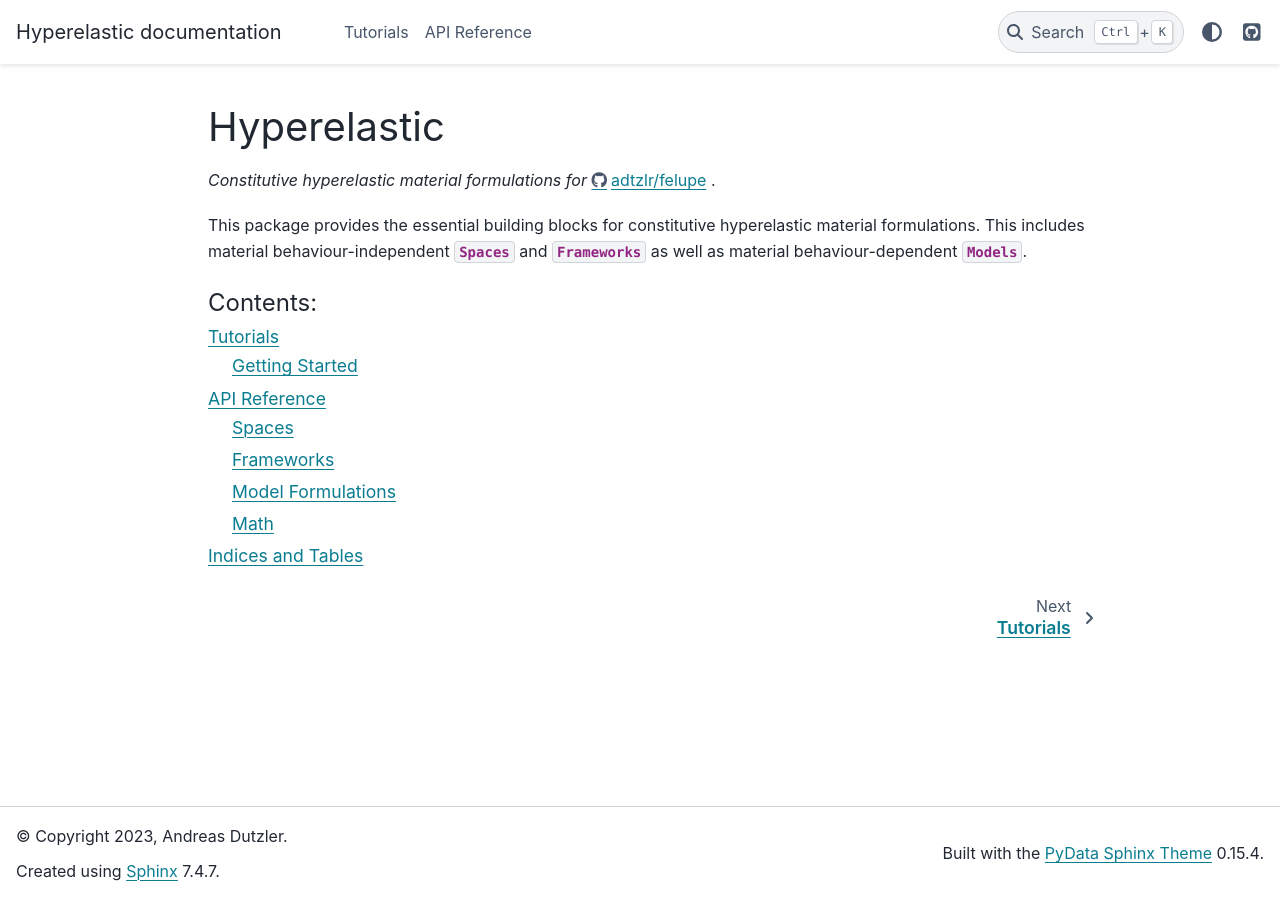
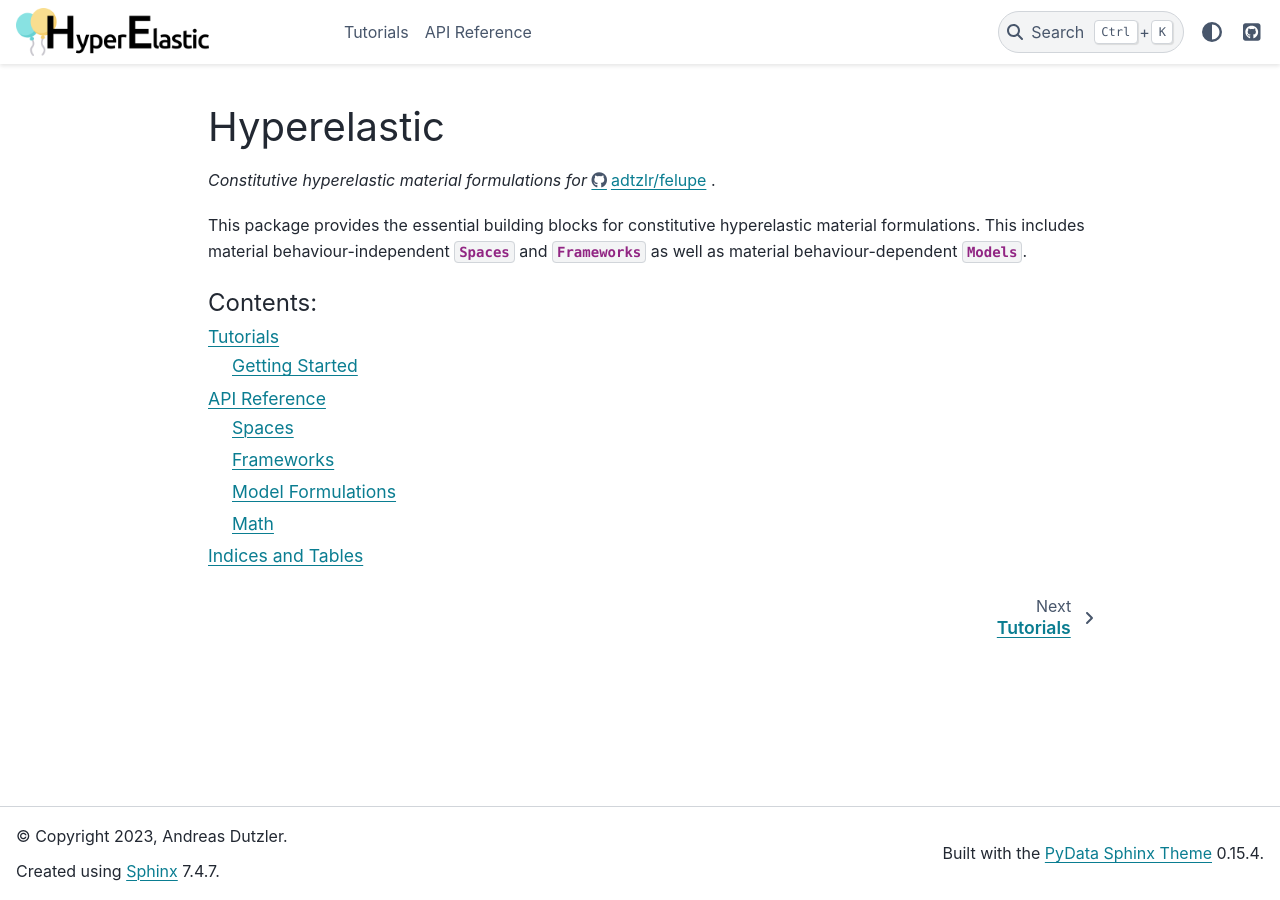
Before and after one commit to adtzlr/hyperelastic, a Sphinx documentation site: the page built from docs/index.rst, in a window 1280 px wide. Built offline with Sphinx 7.4.7 and the PyData theme 0.15.4, drawn with Linux system fonts in a browser that asks for light colours.

Commit message:
Update conf.py

```diff
--- a/docs/conf.py
+++ b/docs/conf.py
@@ -49,12 +49,6 @@ math_number_all = True
 
 html_theme = "pydata_sphinx_theme"
 html_static_path = ["_static"]
-html_theme_options = {
-   "logo": {
-      "image_light": "_static/logo-light.png",
-      "image_dark": "_static/logo-dark.png",
-   }
-}
 html_show_sourcelink = False
 
 html_theme_options = {
@@ -65,5 +59,9 @@ html_theme_options = {
             "icon": "fa-brands fa-square-github",
             "type": "fontawesome",
         }
-    ]
+    ],
+    "logo": {
+        "image_light": "_static/logo-light.png",
+        "image_dark": "_static/logo-dark.png",
+    }
 }
```
